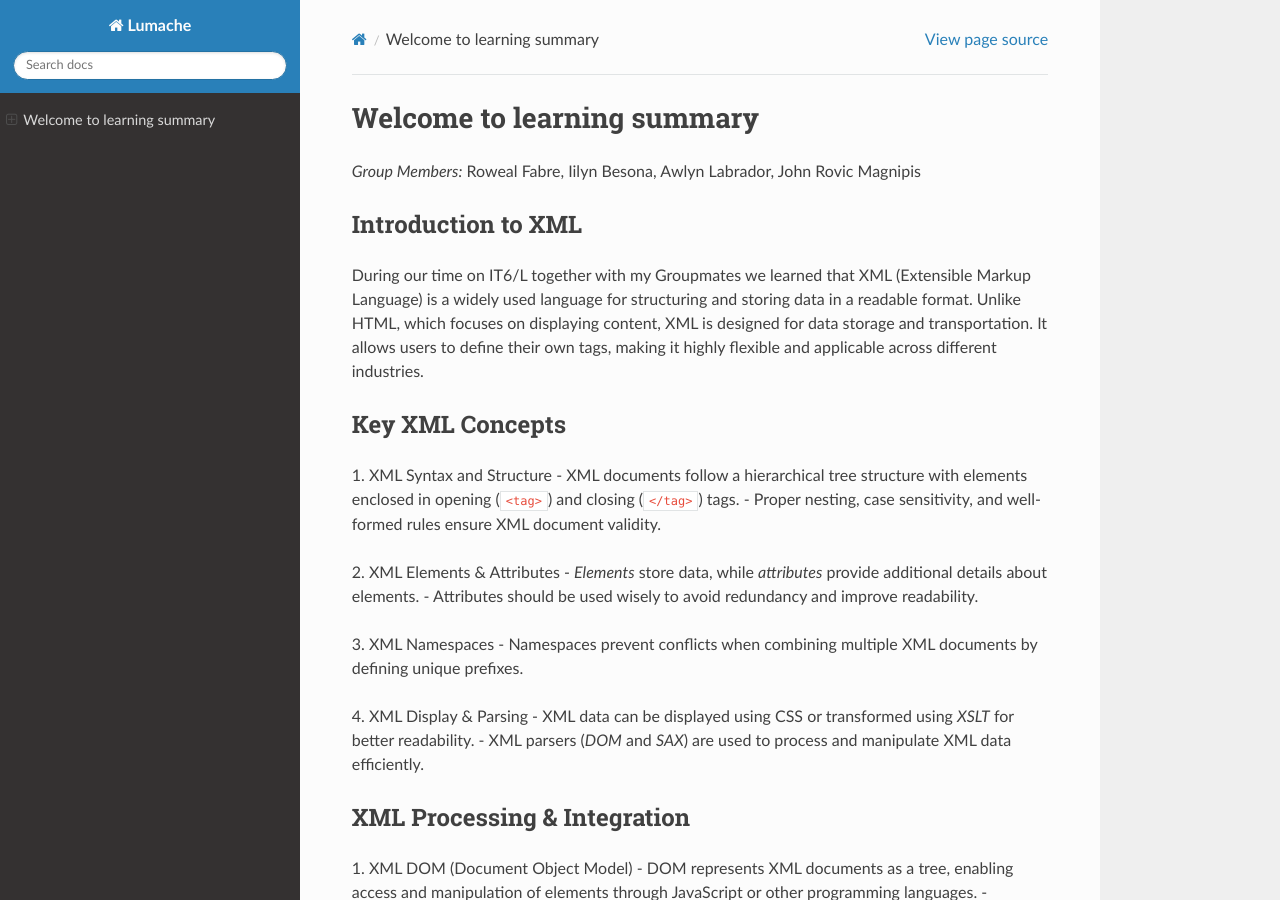
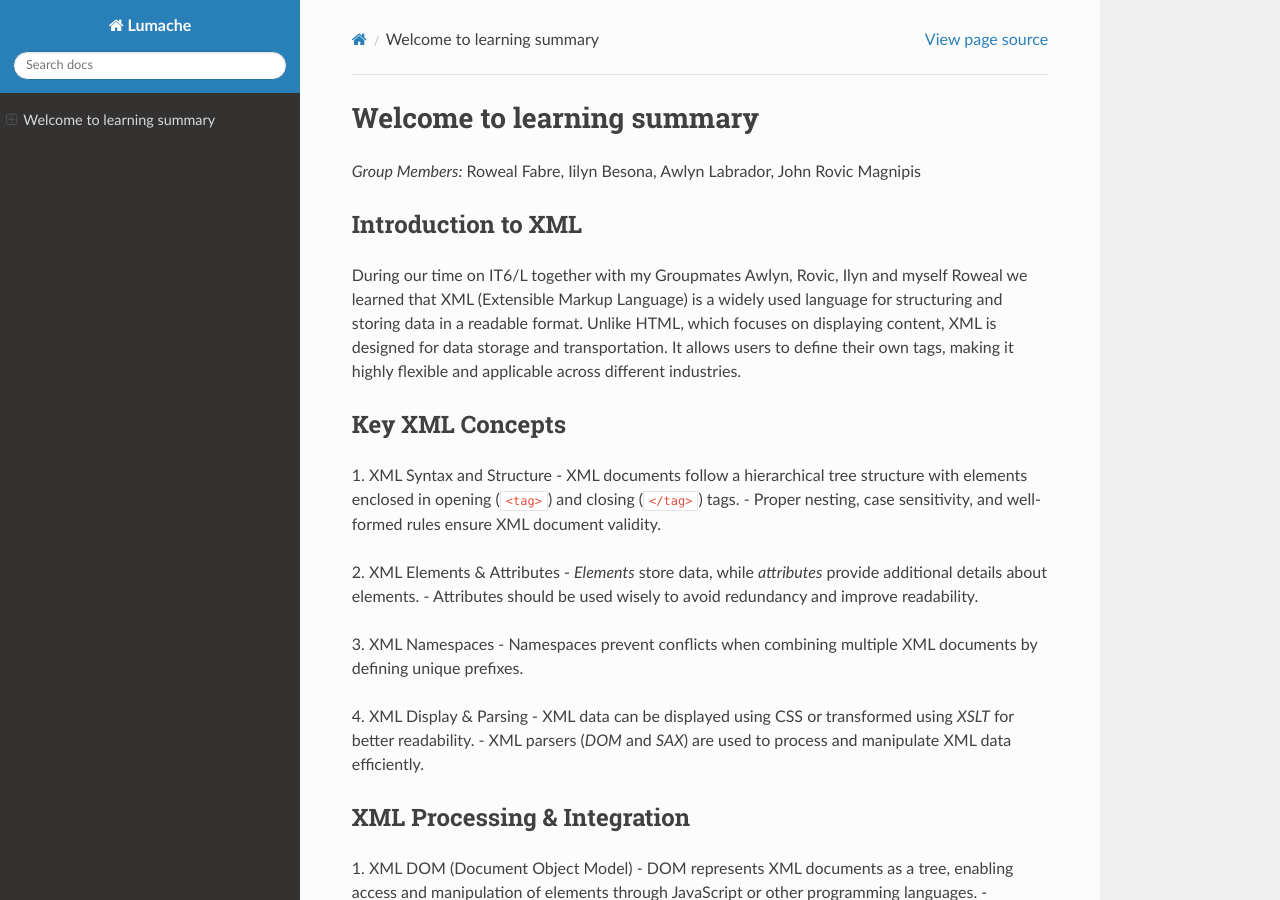
Before and after one commit to 090602/Fabre-Besona-Magnipis-Labrador-XML-Summary, a Sphinx documentation site: the page built from docs/source/index.rst, in a window 1280 px wide and 900 px high. Built offline with Sphinx 7.4.7 and the Read the Docs theme 3.1.0, drawn with Linux system fonts in a browser that asks for light colours.

Commit message:
Update index.rst

```diff
--- a/docs/source/index.rst
+++ b/docs/source/index.rst
@@ -5,7 +5,7 @@ Welcome to learning summary
 
 Introduction to XML
 -------------------
-During our time on IT6/L together with my Groupmates we learned that XML (Extensible Markup Language) is a widely used language for structuring and storing data in a readable format. Unlike HTML, which focuses on displaying content, XML is designed for data storage and transportation. It allows users to define their own tags, making it highly flexible and applicable across different industries.
+During our time on IT6/L together with my Groupmates Awlyn, Rovic, Ilyn and myself Roweal we learned that XML (Extensible Markup Language) is a widely used language for structuring and storing data in a readable format. Unlike HTML, which focuses on displaying content, XML is designed for data storage and transportation. It allows users to define their own tags, making it highly flexible and applicable across different industries.
 
 Key XML Concepts
 ----------------
```
